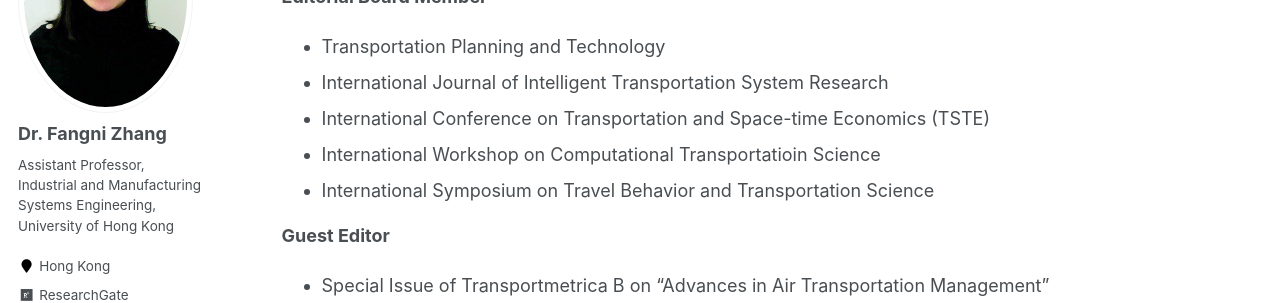
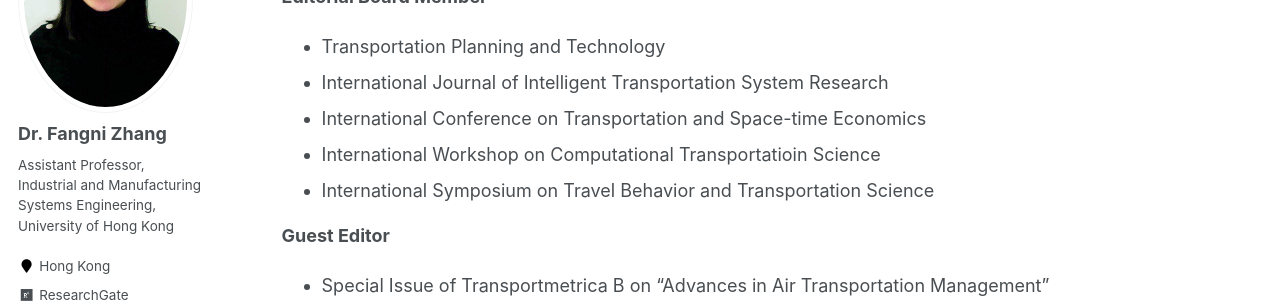
Before and after one commit to fangnizhang/fangnizhang.github.io, a Jekyll site: the page built from _pages/research.md, in a window 1280 px wide and 900 px high, scrolled down 3032 px. Shown: the part 152-455 px from the top of the window. Built offline with Jekyll 4.4.1, drawn with Linux system fonts in a browser that asks for light colours.

Commit message:
Update research.md

```diff
--- a/_pages/research.md
+++ b/_pages/research.md
@@ -55,7 +55,7 @@ Academic services
 
 * Transportation Planning and Technology
 * International Journal of Intelligent Transportation System Research
-* International Conference on Transportation and Space-time Economics (TSTE)
+* International Conference on Transportation and Space-time Economics
 * International Workshop on Computational Transportatioin Science
 * International Symposium on Travel Behavior and Transportation Science
 
```
